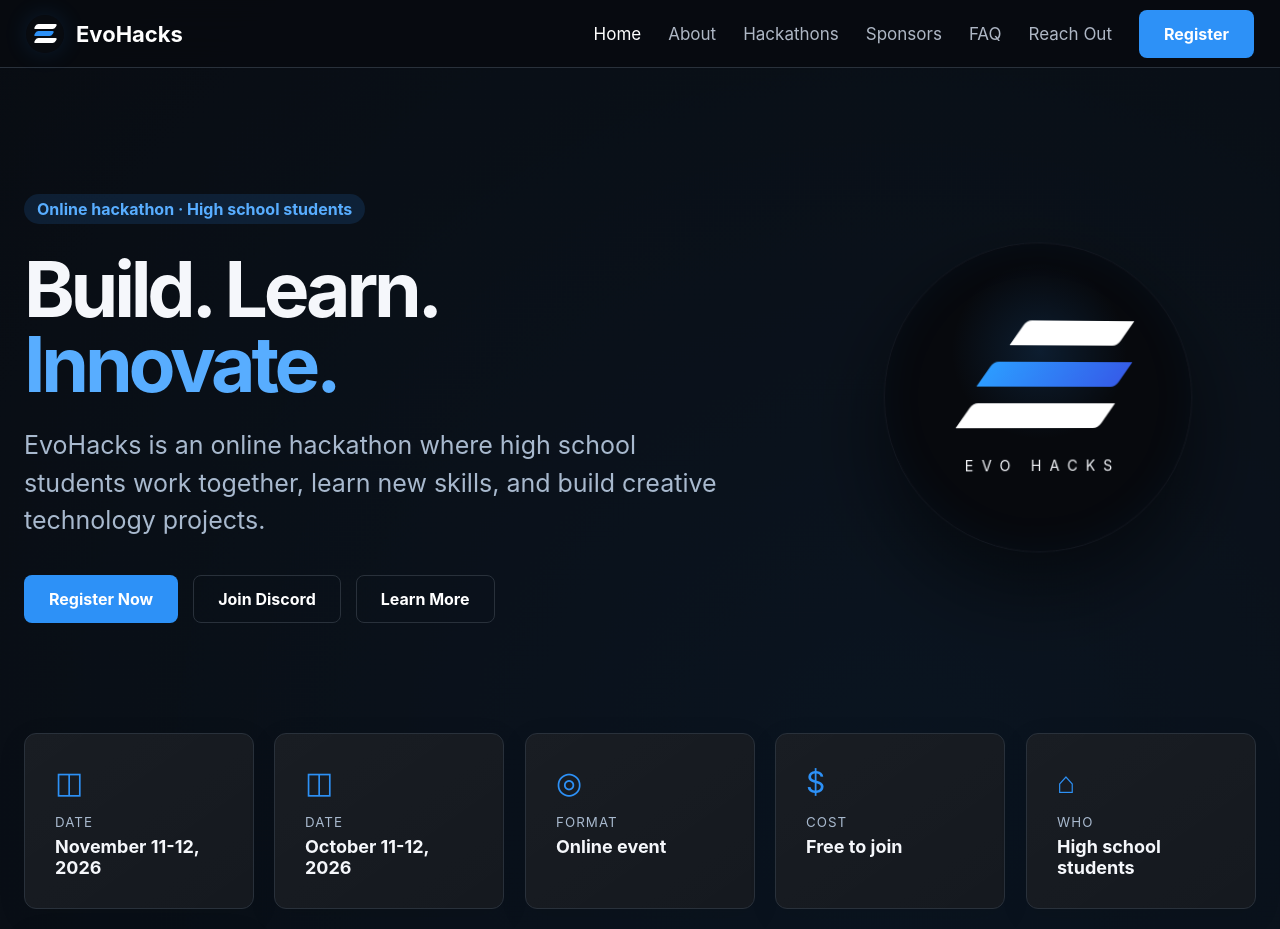
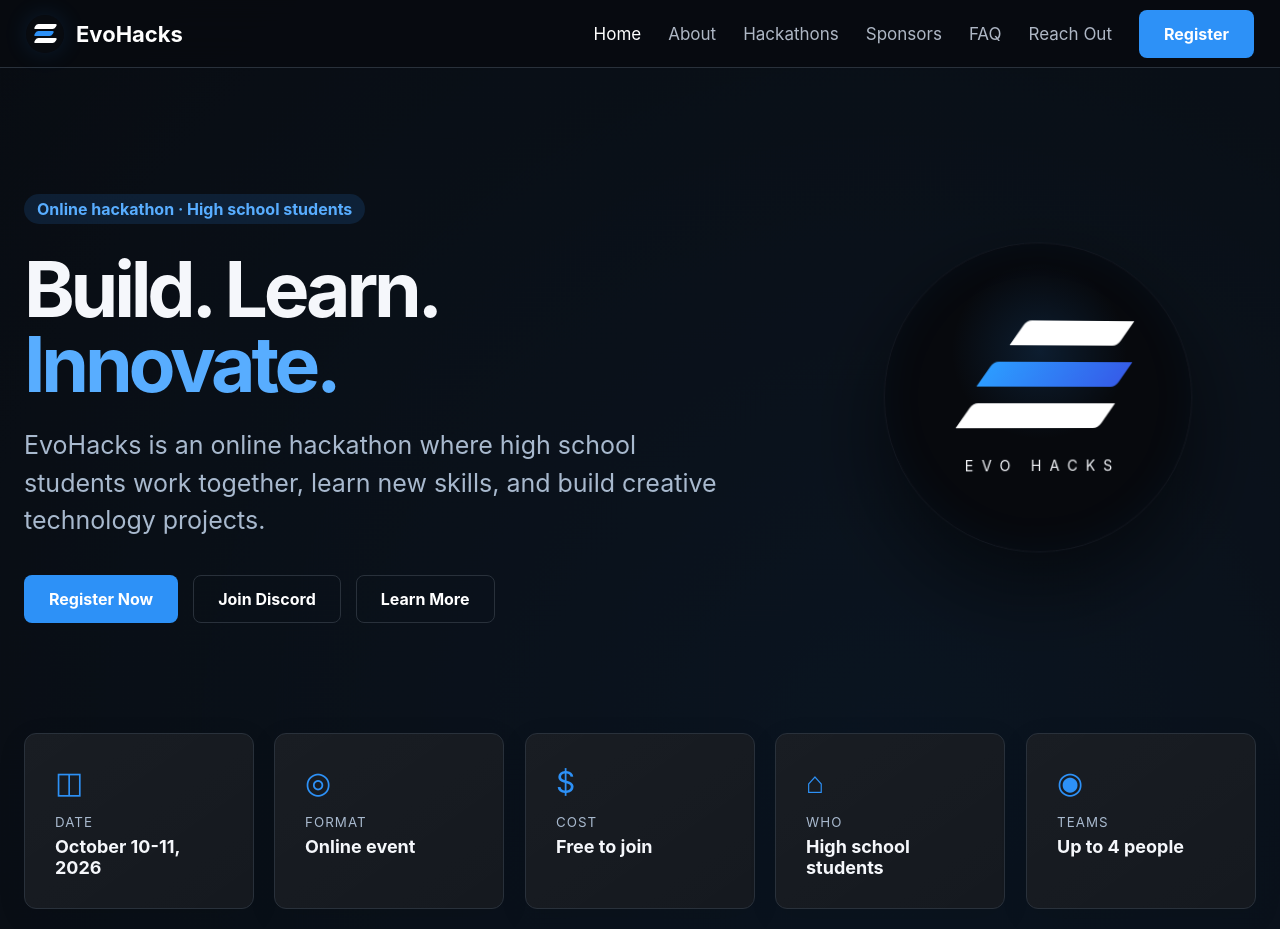
Before and after one commit to YusefKak/Evohacks, a React (Vite) app in the folder Evohacks/: page / in a window 1280 px wide. Shown: the top 929 px of the page. Built offline with nearby package versions, Linux system fonts and the light colour scheme.

Commit message:
fix date

```diff
--- a/Evohacks/src/App.tsx
+++ b/Evohacks/src/App.tsx
@@ -243,8 +243,7 @@
   ];
 
   const facts = [
-    ["◫", "Date", "November 11-12, 2026"],
-    ["◫", "Date", "October 11-12, 2026"],
+    ["◫", "Date", "October 10-11, 2026"],
     ["◎", "Format", "Online event"],
     ["$", "Cost", "Free to join"],
     ["⌂", "Who", "High school students"],
@@ -379,8 +378,7 @@
             <h3>EvoHacks Premiere</h3>
 
             <p>
-              Theme: <strong>Build for Learning</strong> · November 11-12, 2026
-              Theme: <strong>Build for Learning</strong> · October 11-12, 2026
+              Theme: <strong>Build for Learning</strong> · October 10-11, 2026
             </p>
 
             <p>
@@ -607,8 +605,7 @@
         <Card className="hackathon-card">
           <div className="event-top">
             <span className="tag">Upcoming</span>
-            <span>November 11-12, 2026</span>
-            <span>October 11-12, 2026</span>
+            <span>October 10-11, 2026</span>
           </div>
 
           <h3>EvoHacks I</h3>
```
